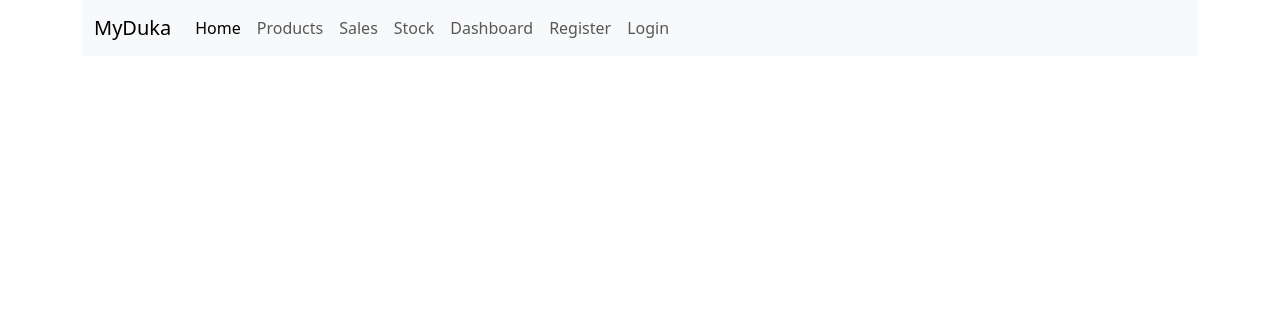
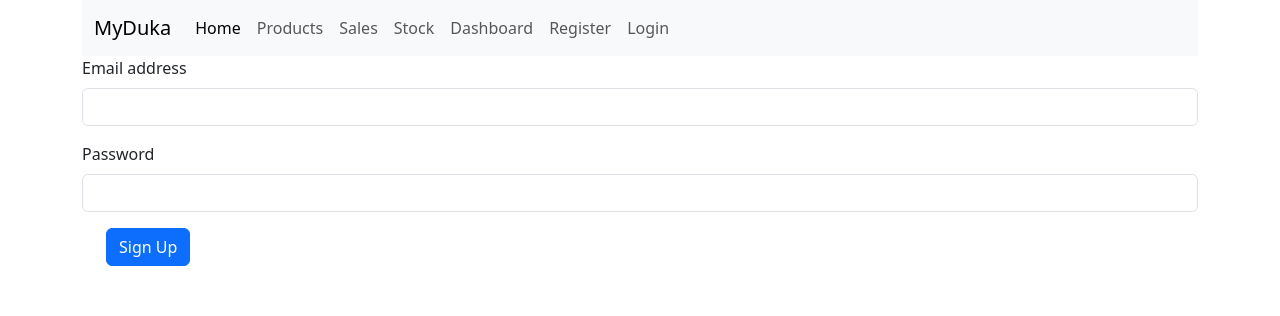
Before and after one commit to MichaelDanielLemakanit/myduka, a Flask app: page /login in a window 1280 px wide. Shown: the top 316 px of the page. Run offline with Flask 3, Linux system fonts and the light colour scheme; some libraries are stand-ins or nearby versions.

Commit message:
new commit

```diff
--- a/myduka/main.py
+++ b/myduka/main.py
@@ -106,6 +106,16 @@ def login():
     if request.method == 'POST':
         email = request.form['email']
         password = request.form['password']
+        user = check_user_exists(email)
+
+        if user:
+            if bcrypt.check_password_hash(user[4], password):
+                flash("Login successful", 'success')
+                return redirect(url_for('dashboard'))
+            else:
+                flash("Invalid email or password", 'danger')
+        else:
+            flash("Invalid email or password", 'danger')
 
     return render_template('login.html')
 
--- a/myduka/templates/login.html
+++ b/myduka/templates/login.html
@@ -1 +1,18 @@
 {% extends "base.html" %}
+
+{% block title %} Register {% endblock %}
+
+{% block content %}
+<form action="/login" method="POST">
+        <div class="mb-3">
+            <label for="exampleInputEmail1" class="form-label">Email address</label>
+            <input type="email" name="email" class="form-control" id="exampleInputEmail1" aria-describedby="emailHelp">
+          </div>
+        <div class="mb-3">
+          <label for="exampleInputPassword1" class="form-label">Password</label>
+          <input type="password" name="password" class="form-control" id="exampleInputPassword1">
+        </div>
+        <div class="mb-3 form-check">
+        <button type="submit" class="btn btn-primary">Sign Up</button>
+      </form>
+{% endblock %}
```
